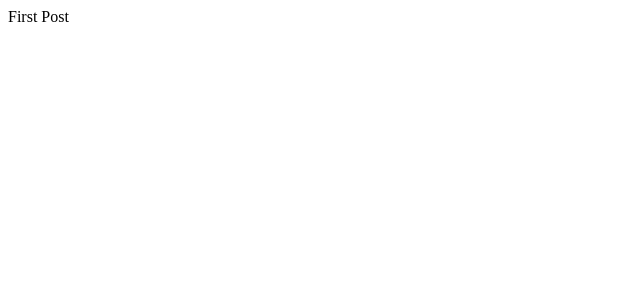
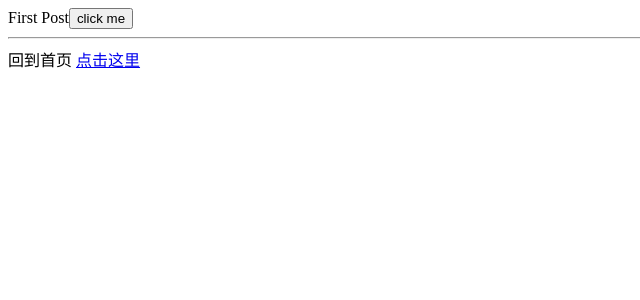
Before and after one commit to codingories/16nextjs-blog-1, a Next.js app: page /posts/first-post in a window 1280 px wide. Shown: the top 300 px of the page, without its empty margins (0-640 px from the left). Built offline with nearby package versions, Linux system fonts and the light colour scheme.

Commit message:
不两边都执行的代码

```diff
--- a/pages/posts/first-post.js
+++ b/pages/posts/first-post.js
@@ -1,7 +1,17 @@
-import React from "react"
+import React, {useCallback} from "react"
+import Link from "next/link"
 
+console.log('执行了2')
 export default function X(){
+  const clickMe = useCallback(()=>{
+    console.log('you click me')
+  },[]) // useCallback 避免每次创建都执行
   return (
-      <div>First Post</div>
+      <div>
+        First Post
+        <button onClick={clickMe}>click me</button>
+        <hr/>
+        回到首页 <Link href="/"><a>点击这里</a></Link>
+      </div>
   )
 }
```
Also changed, not shown: pages/index.js (+6 -1 lines).
